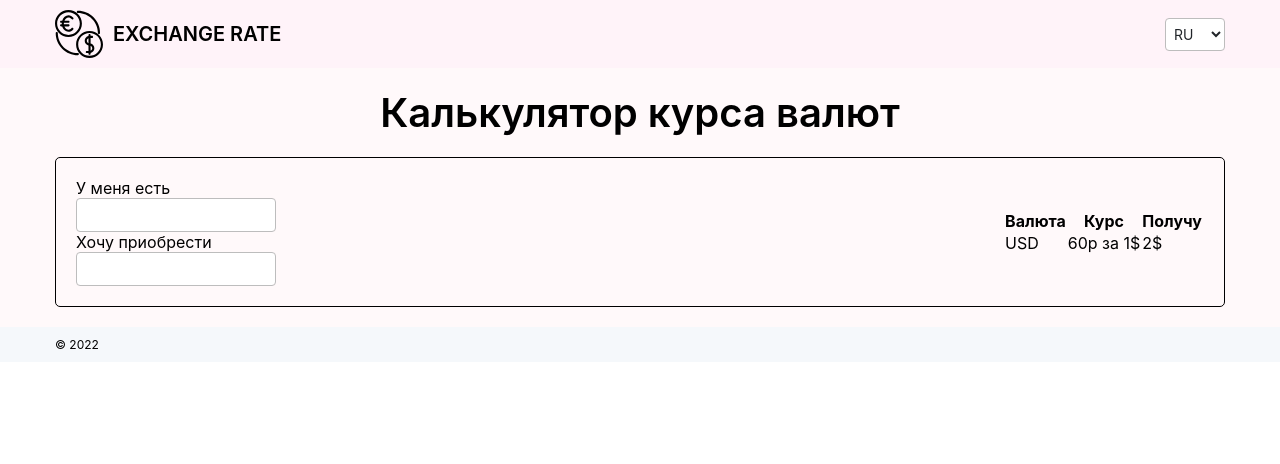
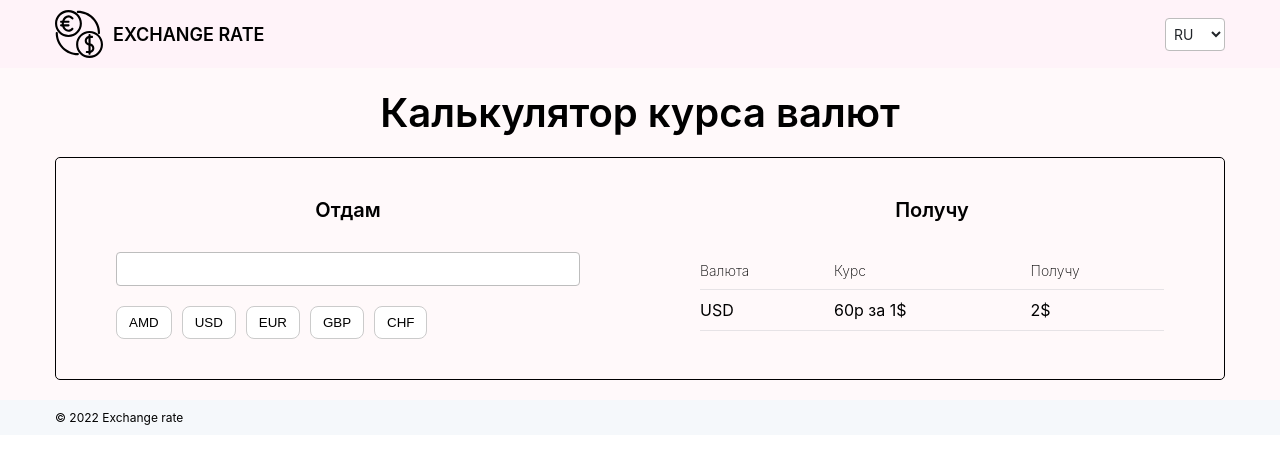
Before and after one commit to Timmy2324/exchange-rates, a React (Create React App) app: page / in a window 1280 px wide. Shown: the top 464 px of the page. Built offline with nearby package versions, Linux system fonts and the light colour scheme.

Commit message:
added CurrencyRateCalculator template component

```diff
--- a/src/App.js
+++ b/src/App.js
@@ -1,7 +1,7 @@
 import s from './App.module.css';
-import Input from "./components/Input/Input";
 import Header from "./components/Header/Header";
 import Footer from "./components/Footer/Footer";
+import {CurrencyRateCalculator} from "./views/CurrencyRateCalculator/CurrencyRateCalculator";
 
 function App() {
     return (
@@ -11,32 +11,7 @@ function App() {
                 <div className={'container'}>
                     <div className={s.mainScreenWrapper}>
                         <h1 className={s.mainTitle}>Калькулятор курса валют</h1>
-                        <div className={s.currencyCard}>
-                            <div className={s.currencyAmount}>
-                                <span>У меня есть</span>
-                                <Input/>
-                                <span>Хочу приобрести</span>
-                                <Input/>
-                            </div>
-                            <div className={s.currencyCurrent}>
-                                <table>
-                                    <thead>
-                                        <tr>
-                                            <th>Валюта</th>
-                                            <th>Курс</th>
-                                            <th>Получу</th>
-                                        </tr>
-                                    </thead>
-                                    <tbody>
-                                        <tr>
-                                            <td>USD</td>
-                                            <td>60р за 1$</td>
-                                            <td>2$</td>
-                                        </tr>
-                                    </tbody>
-                                </table>
-                            </div>
-                        </div>
+                        <CurrencyRateCalculator/>
                     </div>
                 </div>
             </section>
--- a/src/App.module.css
+++ b/src/App.module.css
@@ -20,22 +20,3 @@
     font-weight: 600;
     margin-bottom: 20px;
 }
-
-.currencyCard {
-    display: flex;
-    justify-content: space-between;
-    align-items: center;
-    flex-direction: row;
-    border: 1px solid black;
-    border-radius: 5px;
-    width: 100%;
-    padding: 20px;
-}
-
-.currencyAmount {
-
-}
-
-.currencyCurrent {
-
-}
--- a/src/components/Button/Button.module.css
+++ b/src/components/Button/Button.module.css
@@ -3,7 +3,7 @@
     -webkit-appearance: none;
     -moz-appearance: none;
     appearance: none;
-    background-color: transparent;
+    background-color: #fff;
     border: 1px solid #cbcbcb;
     border-radius: 0.6em;
     cursor: pointer;
--- a/src/components/Footer/Footer.jsx
+++ b/src/components/Footer/Footer.jsx
@@ -5,7 +5,7 @@ const Footer = () => {
     return (
         <footer className={s.footer}>
             <div className={'container'}>
-                &#169; 2022
+                &#169; 2022 Exchange rate
             </div>
         </footer>
     );
--- a/src/components/Header/Header.module.css
+++ b/src/components/Header/Header.module.css
@@ -23,7 +23,7 @@
 }
 
 .logoName {
-    font-size: 20px;
+    font-size: 18px;
     text-transform: uppercase;
     font-weight: 600;
 }
--- a/src/components/Input/Input.module.css
+++ b/src/components/Input/Input.module.css
@@ -2,9 +2,7 @@
     font-family: inherit;
     font-size: inherit;
     line-height: inherit;
-    margin: 0;
     display: block;
-    width: 200px;
     padding: 0.375rem 0.75rem;
     font-weight: 400;
     color: #212529;
--- /dev/null
+++ b/src/views/CurrencyRateCalculator/CurrencyRateCalculator.jsx
@@ -0,0 +1,40 @@
+import React from 'react';
+import s from "./CurrencyRateCalculator.module.css";
+import Input from "../../components/Input/Input";
+import Button from "../../components/Button/Button";
+
+export const CurrencyRateCalculator = () => {
+
+    const currencyButtons = ["AMD", "USD", "EUR", "GBP", "CHF"].map((item, index) => {
+        return <Button key={index} className={s.currencyButton}>{item}</Button>
+    });
+
+    return (
+        <div className={s.currencyCard}>
+            <div className={s.currencyAmount}>
+                <h3 className={s.currencyTitle}>Отдам</h3>
+                <Input className={s.inputGive}/>
+                {currencyButtons}
+            </div>
+            <div className={s.currencyCurrent}>
+                <h3 className={s.currencyTitle}>Получу</h3>
+                <table className={s.currencyTable}>
+                    <thead className={s.currencyTable}>
+                    <tr className={s.tableRow}>
+                        <th className={s.tableHead}>Валюта</th>
+                        <th className={s.tableHead}>Курс</th>
+                        <th className={s.tableHead}>Получу</th>
+                    </tr>
+                    </thead>
+                    <tbody>
+                    <tr className={s.tableRow}>
+                        <td>USD</td>
+                        <td>60р за 1$</td>
+                        <td>2$</td>
+                    </tr>
+                    </tbody>
+                </table>
+            </div>
+        </div>
+    );
+};
--- /dev/null
+++ b/src/views/CurrencyRateCalculator/CurrencyRateCalculator.module.css
@@ -0,0 +1,63 @@
+.currencyCard {
+    display: flex;
+    justify-content: space-between;
+    align-items: start;
+    flex-direction: row;
+    border: 1px solid black;
+    border-radius: 5px;
+    width: 100%;
+
+}
+
+.currencyAmount {
+    width: 50%;
+    padding: 40px 60px;
+}
+
+.currencyTitle {
+    font-size: 20px;
+    font-weight: 600;
+    margin-bottom: 30px;
+    text-align: center;
+}
+
+.inputGive {
+    margin-bottom: 20px;
+    width: 100%;
+}
+
+.currencyButton {
+    margin-right: 10px;
+}
+
+.currencyButton:last-child {
+    margin-right: 0;
+}
+
+.currencyCurrent {
+    width: 50%;
+    padding: 40px 60px;
+}
+
+.currencyTable {
+    width: 100%;
+    border-collapse: collapse;
+}
+
+.tableHead {
+    font-size: 14px;
+    font-weight: 200;
+    text-align: start;
+}
+
+.tableRow {
+    border-bottom: 1px solid rgba(11,31,53,.1);
+}
+
+.tableRow > th {
+    padding: 10px 0;
+}
+
+.tableRow > td {
+    padding: 10px 0;
+}
```
